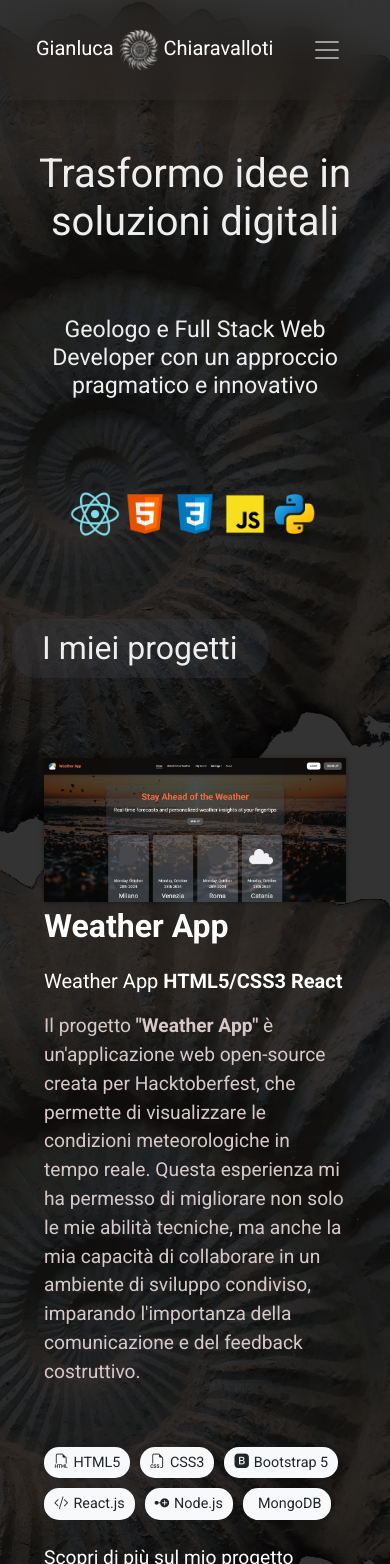
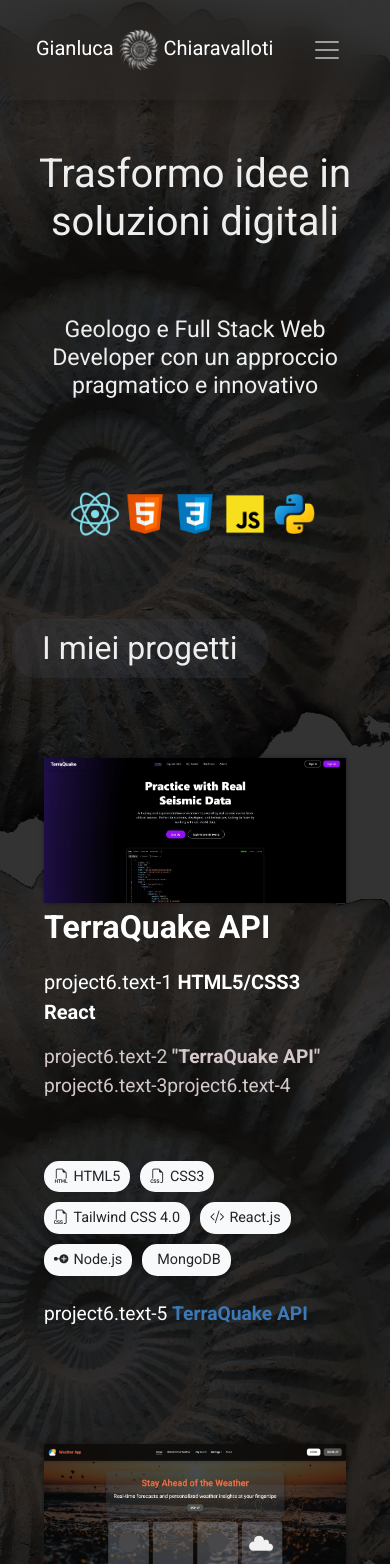
Before and after one commit to nagcas/Portfolio-Gianluca, a React (Vite) app in the folder frontend/: page / in a window 390 px wide. Shown: the top 1564 px of the page. Built offline with nearby package versions, Linux system fonts and the light colour scheme; no server answers.

Commit message:
feat: add Project6 component with responsive design and AOS integration

```diff
--- a/frontend/src/components/projects/Projects.jsx
+++ b/frontend/src/components/projects/Projects.jsx
@@ -8,6 +8,7 @@
 import "aos/dist/aos.css";
 import Project4 from "./listsProjects/Projects4";
 import Project5 from "./listsProjects/Projects5";
+import Project6 from "./listsProjects/Project6";
 
 function Projects() {
 
@@ -16,6 +17,7 @@
   return (
     <Container id="projects">
       <h2 className="content__title__projects">{t("projects.i-miei-progetti")}</h2>
+      <Project6 />
       <Project5 />
       <Project1 />
       <Project2 />
--- /dev/null
+++ b/frontend/src/components/projects/listsProjects/Project6.jsx
@@ -0,0 +1,122 @@
+import { useEffect, useState } from "react";
+import { Col, Container, Image, Row } from "react-bootstrap";
+import terraquake from "../../../assets/project/terraquake-api.jpg";
+import { useTranslation } from 'react-i18next';
+import AOS from "aos";
+import "aos/dist/aos.css";
+
+function Project6() {
+
+  const { t  } = useTranslation('global');
+
+  const [isLargeScreen, setIsLargeScreen] = useState(window.innerWidth >= 768);
+
+  useEffect(() => {
+    const handleResize = () => {
+      const isScreenLarge = window.innerWidth >= 768;
+      if (isScreenLarge !== isLargeScreen) {
+        setIsLargeScreen(isScreenLarge);
+      }
+    };
+
+    // Aggiungi l'evento di resize
+    window.addEventListener("resize", handleResize);
+
+    // Cleanup: rimuovi il listener
+    return () => {
+      window.removeEventListener("resize", handleResize);
+    };
+  }, [isLargeScreen]);
+
+  useEffect(() => {
+    if (isLargeScreen) {
+      AOS.init({ duration: 1000 });
+    } else {
+      AOS.refreshHard(); // Pulisce completamente AOS
+      AOS.init({ disable: true }); // Disabilita AOS su dispositivi piccoli
+    }
+  }, [isLargeScreen]);
+
+  return (
+    <Container className="content__lists__projects">
+      <Row className="content__projects">
+        <Col
+          data-aos="zoom-in-left"
+          sm={12}
+          md={12}
+          lg={6}
+        >
+        <a
+          href="https://terra-quake-api.vercel.app/"
+          target="_blank"
+          rel="noopener noreferrer"
+          className="link__pages"
+        >
+           <Image
+            src={terraquake}
+            alt="TerraQuake API"
+            className="projects"
+            loading="lazy"
+          />
+        </a>
+        </Col>
+        <Col
+          data-aos="zoom-in-right"
+          sm={12}
+          md={12}
+          lg={6}
+        >
+          <div>
+            <p className="text-white fs-5">
+              <span className="project__title">TerraQuake API</span>
+            </p>
+            <p className="text-white fs-5">
+              {t("project6.text-1")}
+              <span className="fw-bold"> HTML5/CSS3 React</span>
+            </p>
+            <p className="text__color">
+              {t("project6.text-2")} <span className="fw-bold">"TerraQuake API"</span> {t("project6.text-3")}
+              {t("project6.text-4")}
+            </p>
+
+            {/* Tags for TerraQuake API */}
+            <div className="tags">
+               {/* Technology Tags */}
+                <span className="tag">
+                  <i className="bi bi-filetype-html"></i> HTML5
+                </span>
+                <span className="tag">
+                  <i className="bi bi-filetype-css"></i> CSS3
+                </span>
+                <span className="tag">
+                  <i className="bi bi-filetype-css"></i> Tailwind CSS 4.0
+                </span>
+                <span className="tag">
+                  <i className="bi bi-code-slash"></i> React.js
+                </span>
+                <span className="tag">
+                  <i className="bi bi-node-plus-fill"></i> Node.js
+                </span>
+                <span className="tag">
+                  <i className="bi bi-mongo"></i> MongoDB
+                </span>
+            </div>
+          </div>
+          <p className="text-white mt-4">
+          {t("project6.text-5")} {" "}
+            <a
+              href="https://terra-quake-api.vercel.app/"
+              target="_blank"
+              rel="noopener noreferrer"
+              className="link__pages"
+            >
+              TerraQuake API
+            </a>
+          </p>
+        </Col>
+      </Row>
+    </Container>
+  );
+}
+
+export default Project6;
```
